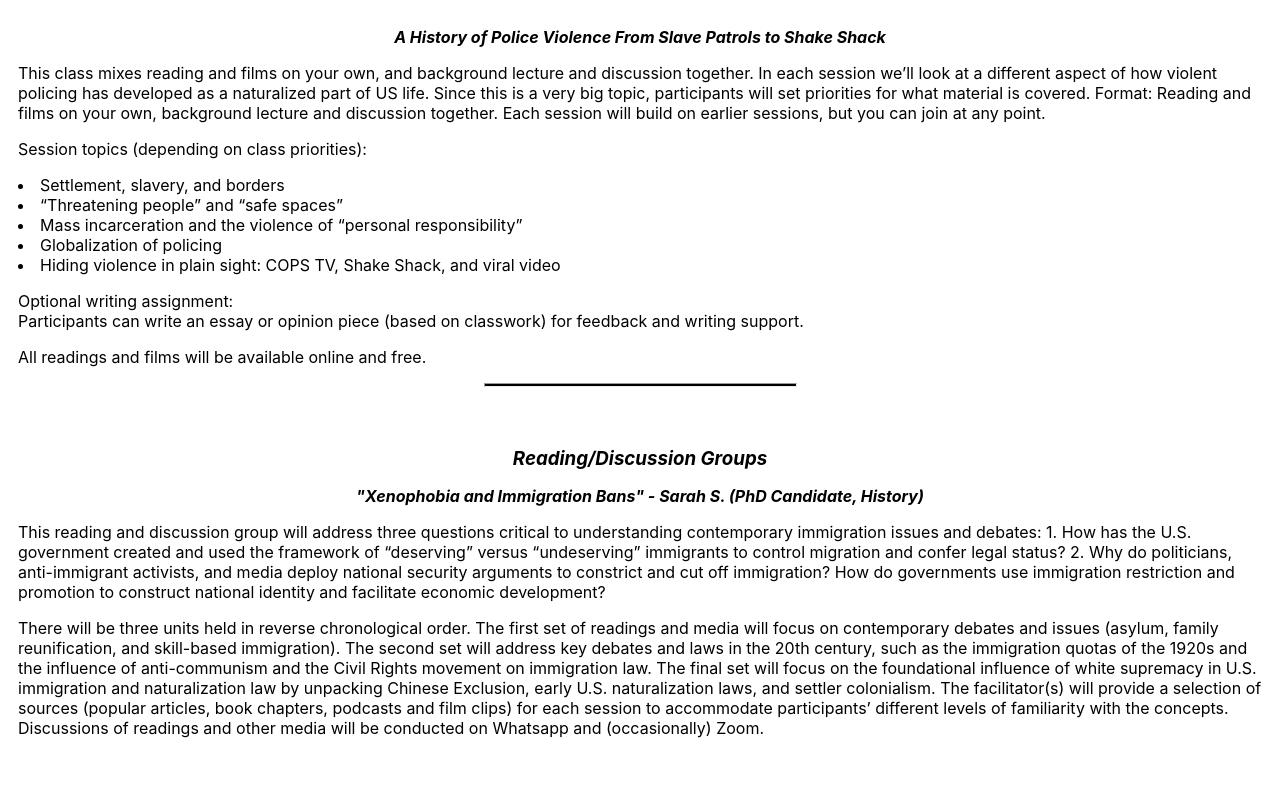
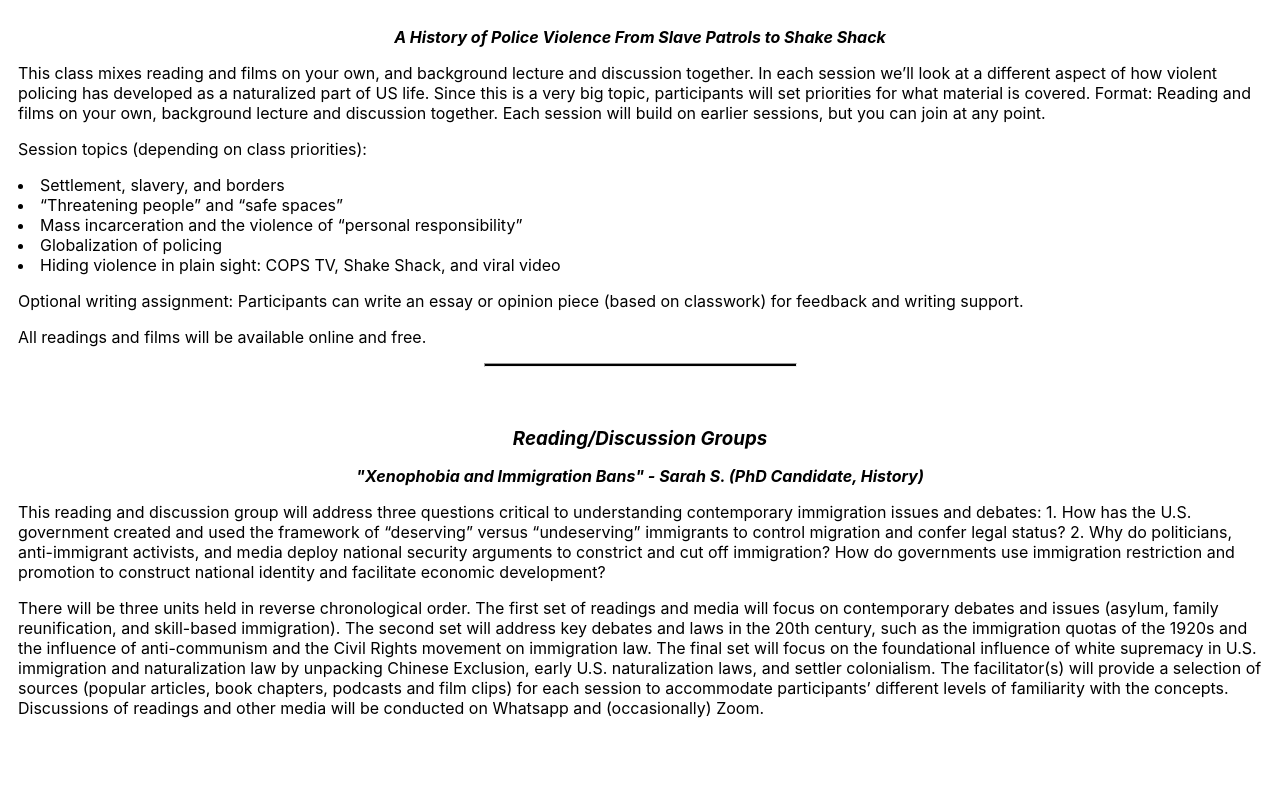
Before and after one commit to SOSFreeSchool/SOSFreeSchool, a plain HTML site: page courses.html in a window 1280 px wide. Shown: the part 2000-2787 px from the top of the page. Drawn offline with Linux system fonts and the light colour scheme.

Commit message:
Update courses.html

```diff
--- a/courses.html
+++ b/courses.html
@@ -67,8 +67,7 @@
 <li style="text-align: left;">Globalization of policing</li>
 <li style="text-align: left;">Hiding violence in plain sight: COPS TV, Shake Shack, and viral video</li>
     </p>
-<p style="text-align: left;">Optional writing assignment:<br>
-Participants can write an essay or opinion piece (based on classwork) for feedback and writing support.
+<p style="text-align: left;">Optional writing assignment: Participants can write an essay or opinion piece (based on classwork) for feedback and writing support.
     </p>
     <p style="text-align: left;">All readings and films will be available online and free.</p>
 
```
